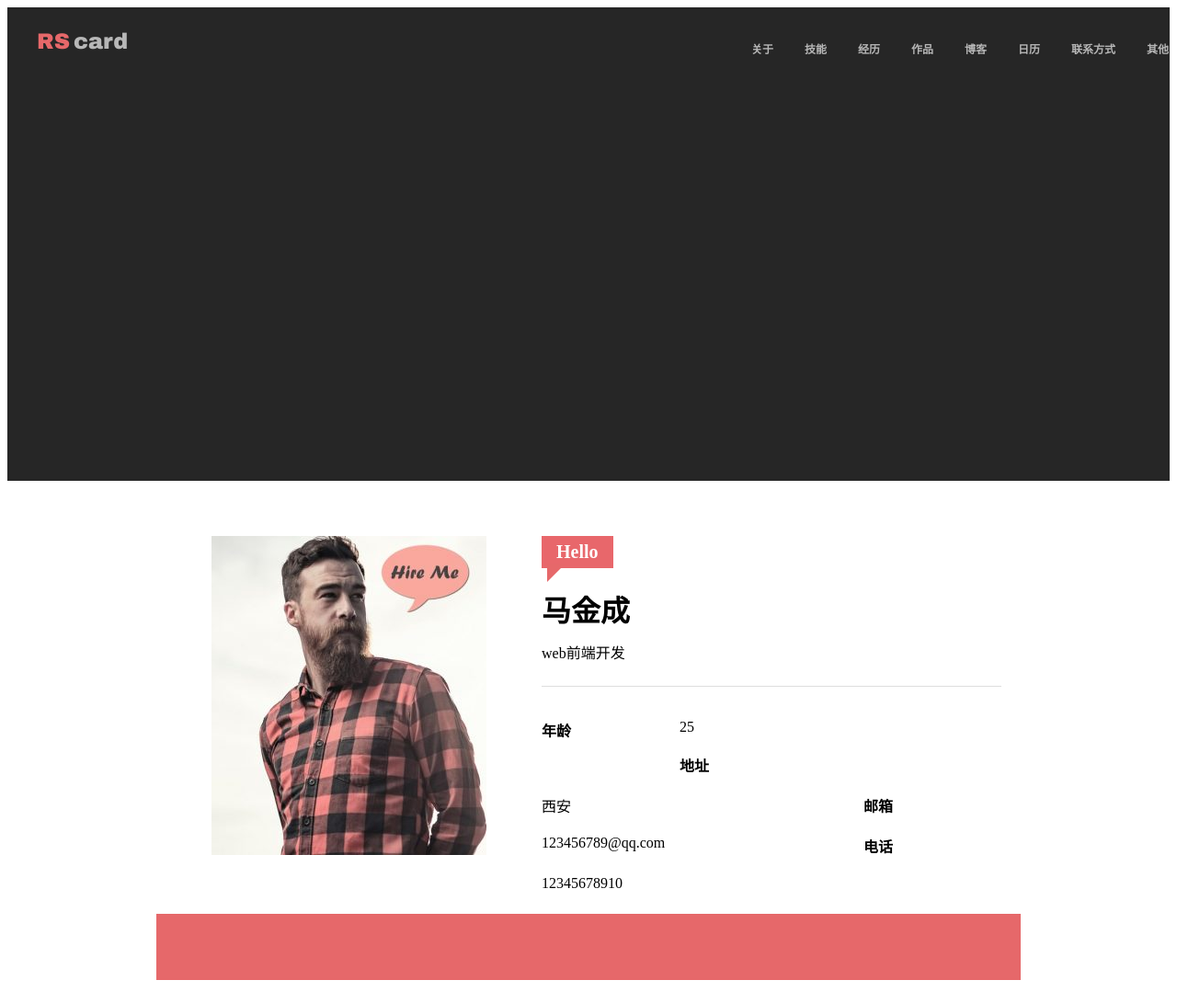
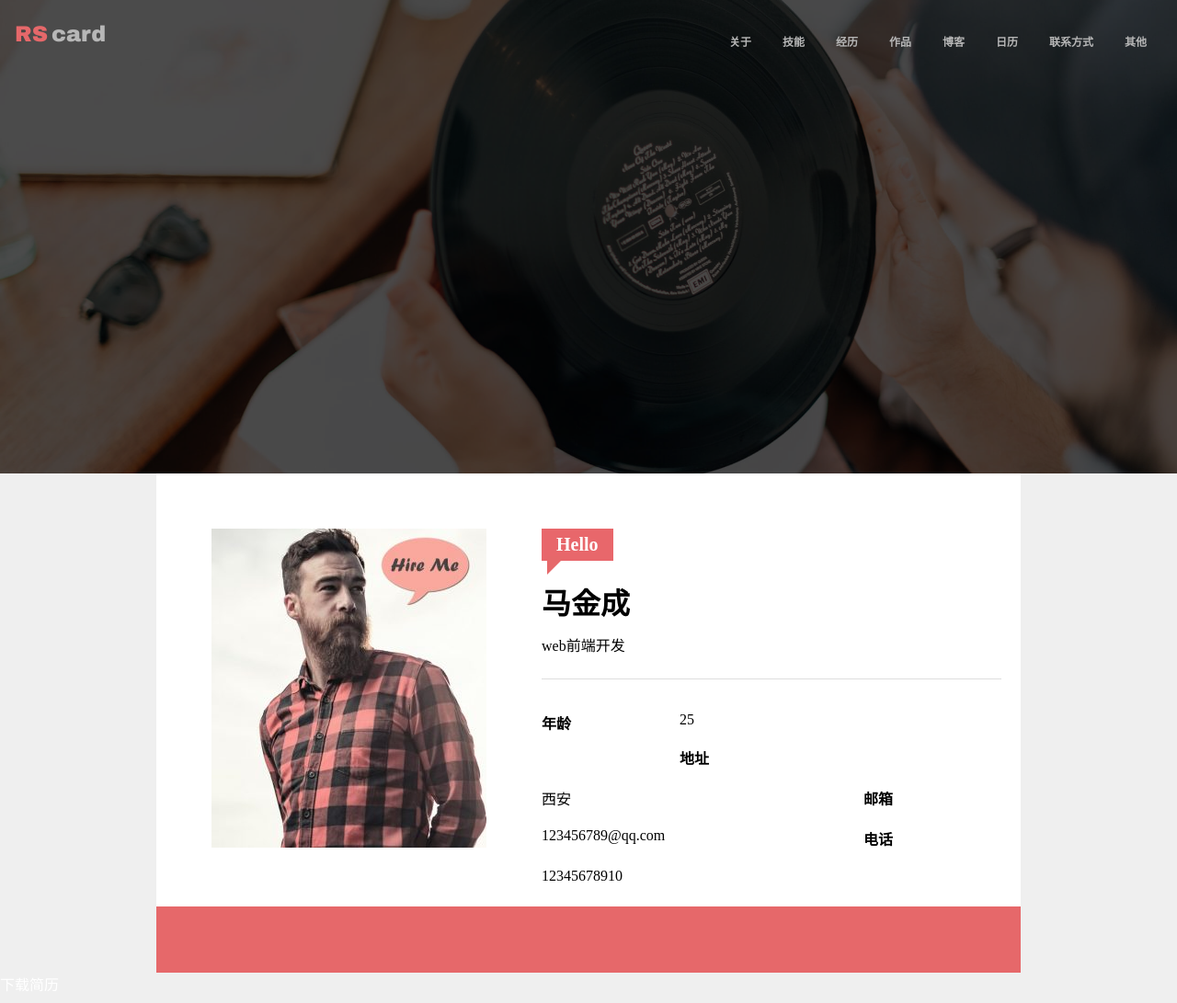
Before and after one commit to jcbound/vue-blog, a plain HTML site: page resume.html in a window 1280 px wide. Shown: the top 1091 px of the page at 92% size. Drawn offline with Linux system fonts and the light colour scheme; files whose address does not match are found by name.

Commit message:
css合并

```diff
--- a/css/a.css
+++ b/css/a.css
@@ -1,4 +1,3 @@
-<<<<<<< HEAD
 body{
     background-color: #EFEFEF;
     margin:0;
@@ -166,62 +165,3 @@ dt{
     fill: currentColor;
     vertical-align: top;
 }
-=======
-body{
-    background-color: black;
-    color: white;
-    margin:0;
-}
-a{
-    text-decoration: none;
-    color: white;
-}
-.topnavbar{
-    padding:20px 16px 20px 16px;
-}
-.clearfix:after{
-    content: "";
-    display: block;
-    clear: both;
-}
-.logo{
-    float:left;
-}
-.topnavbar .rs{
-    font-family: Arial Black;
-    font-size: 24px;
-    font-weight:bold;
-    color: #e6686a;
-}
-.topnavbar .card{
-    font-family: Arial black;
-    font-size:24px;
-    font-weight: bold;
-    color: #b7b7b7;
-
-}
-.topnavbar nav{
-    float: right;
-}
-nav ul li{
-    float: left;
-    list-style: none;
-    margin-left: 17px;
-    margin-right: 17px;
-}
-nav ul li a{
-    font-size: 12px;
-    color: #b7b7b7;
-    font-weight: bold;
-    padding-bottom: 5px;
-    padding-top: 5px;
-
-
-}
-nav ul li a:hover{
-    border-bottom: 3px solid #e06567;
-}
-.banner{
-    background-image: url(#);
-}
->>>>>>> 064b5f249b7dc61eada6a2eefbc9ecb8daba3380
```
